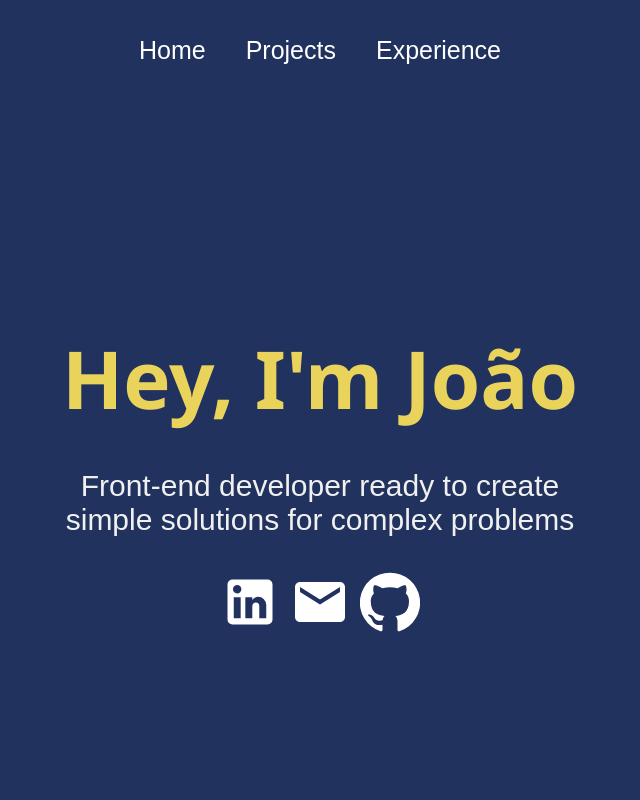
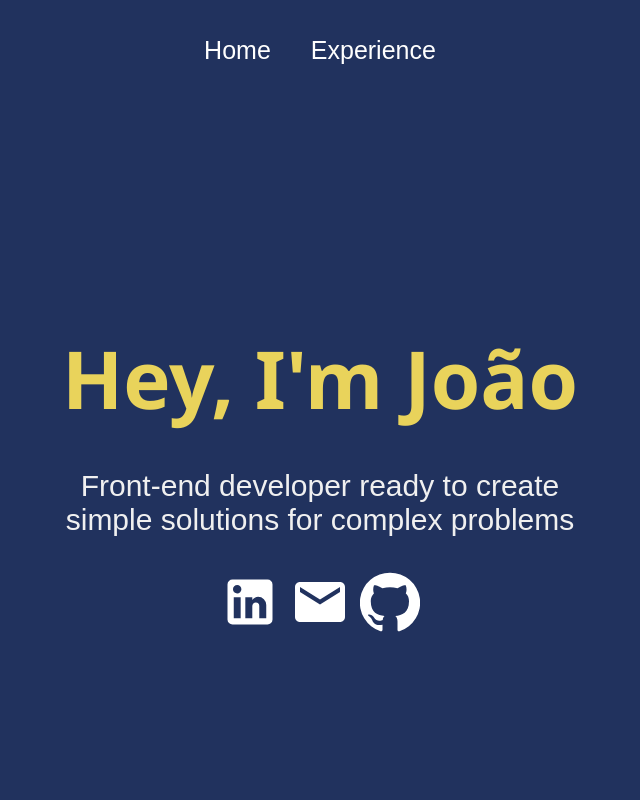
Before and after one commit to joaoppsantos/joaoppsantos.github.io, a React (Create React App) app: page / in a window 1280 px wide. Shown: the top 800 px of the page, without its empty margins (320-960 px from the left). Built offline with nearby package versions, Linux system fonts and the light colour scheme.

Commit message:
feat: Remove Projects from Navbar

```diff
--- a/src/components/Navbar.js
+++ b/src/components/Navbar.js
@@ -20,7 +20,6 @@ function Navbar() {
         </div>
         <div className='links'>
             <Link to="/">Home</Link>
-            <Link to="/projects">Projects</Link>
             <Link to="/experience">Experience</Link>
         </div>
     </div>
```
